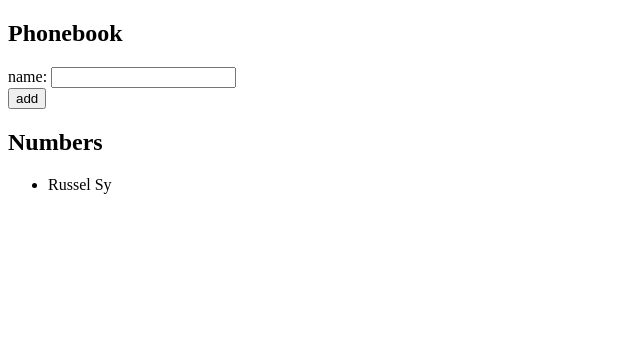
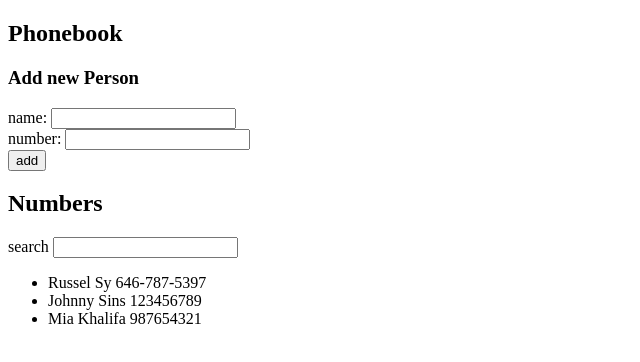
Before and after one commit to russelgabriel/part2, a React (Create React App) app in the folder phonebook/: page / in a window 1280 px wide. Shown: the top 362 px of the page, without its empty margins (0-640 px from the left). Built offline with nearby package versions, Linux system fonts and the light colour scheme.

Commit message:
finished 2.9

```diff
--- a/phonebook/src/App.js
+++ b/phonebook/src/App.js
@@ -2,46 +2,70 @@ import {useState} from 'react'
 
 const App = () => {
   const [people, setPeople] = useState([
-    {name: "Russel Sy"}
+    {name: "Russel Sy", number: "646-787-5397", id: 0},
+    {name: "Johnny Sins", number: "123456789", id: 1},
+    {name: "Mia Khalifa", number: "987654321", id: 2}
   ])
 
   const [newName, setNewName] = useState("")
+  const [newNumber, setNewNumber] = useState("")
+  const [searchName, setSearchName] = useState("")
 
-  const addName = (event) => {
+  const peopleToShow = people.filter(person =>
+    person.name.toLowerCase().includes(searchName.toLowerCase()))
+
+  const addPerson = (event) => {
     event.preventDefault()
     const newPerson = {
-      name: newName
+      name: newName,
+      number: newNumber
     }
 
-    const found = people.find(person => JSON.stringify(person) === JSON.stringify(newPerson))
+    const found = people.find(person =>
+      JSON.stringify(person.name) === JSON.stringify(newPerson.name))
 
     if (found) {
       alert(`${newPerson.name} is already added to phonebook`)
     } else {
       setPeople(people.concat(newPerson))
       setNewName("")
+      setNewNumber("")
     }
   }
-
 
   const handleNewNameChange = (event) => {
     setNewName(event.target.value)
   }
 
+  const handleNewNumberChange = (event) => {
+    setNewNumber(event.target.value)
+  }
+
+  const handleSearchNameChange = (event) => {
+    setSearchName(event.target.value)
+  }
+
   return (
     <div>
       <h2>Phonebook</h2>
-      <form onSubmit={addName}>
+      <h3>Add new Person</h3>
+      <form onSubmit={addPerson}>
         <div>
           name: <input value={newName} onChange={handleNewNameChange}/>
+        </div>
+        <div>
+          number: <input value={newNumber} onChange={handleNewNumberChange}/>
         </div>
         <div>
           <button type='submit'>add</button>
         </div>
       </form>
       <h2>Numbers</h2>
+      <div>
+        search <input value={searchName} onChange={handleSearchNameChange}/>
+      </div>
       <ul>
-        {people.map(person => <li key={person.name}>{person.name}</li>)}
+        {peopleToShow.map(person => <li key={person.id}>{person.name} {person.number}</li>)}
       </ul>
     </div>
   )
```
